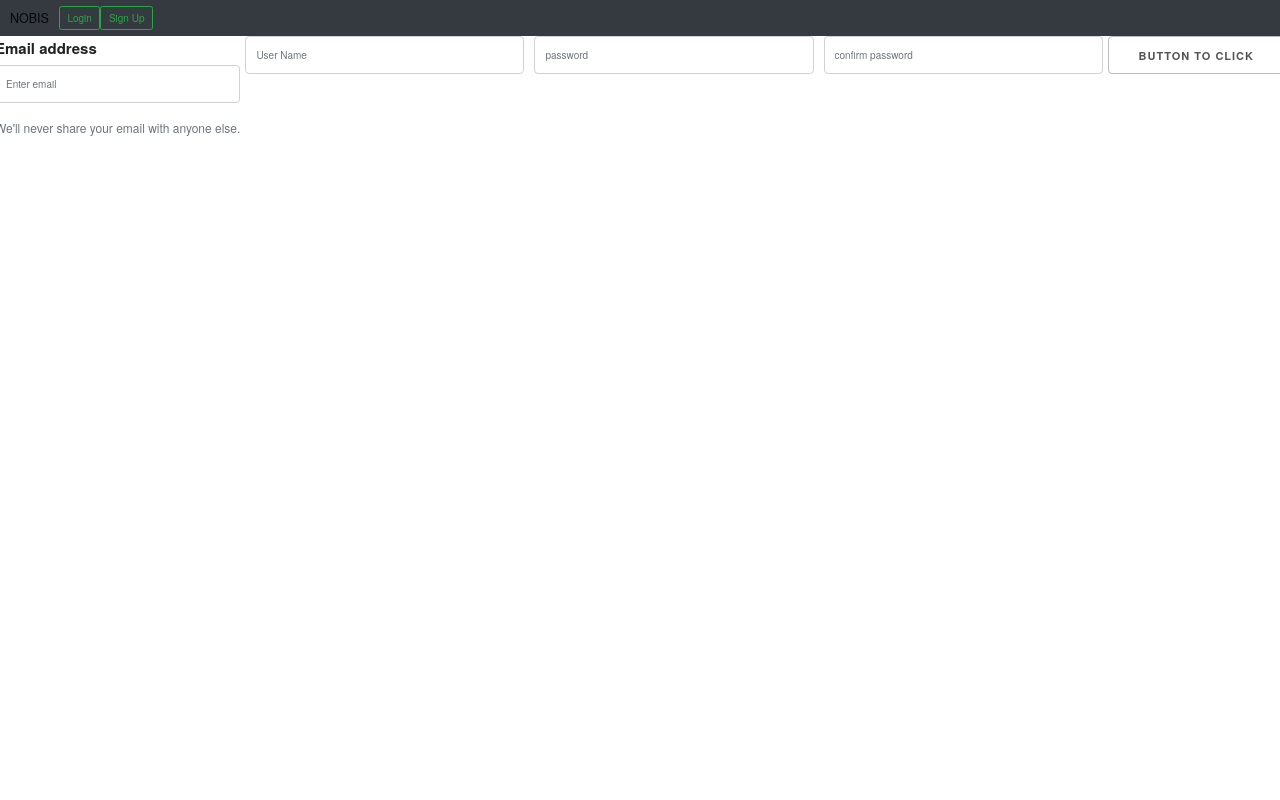
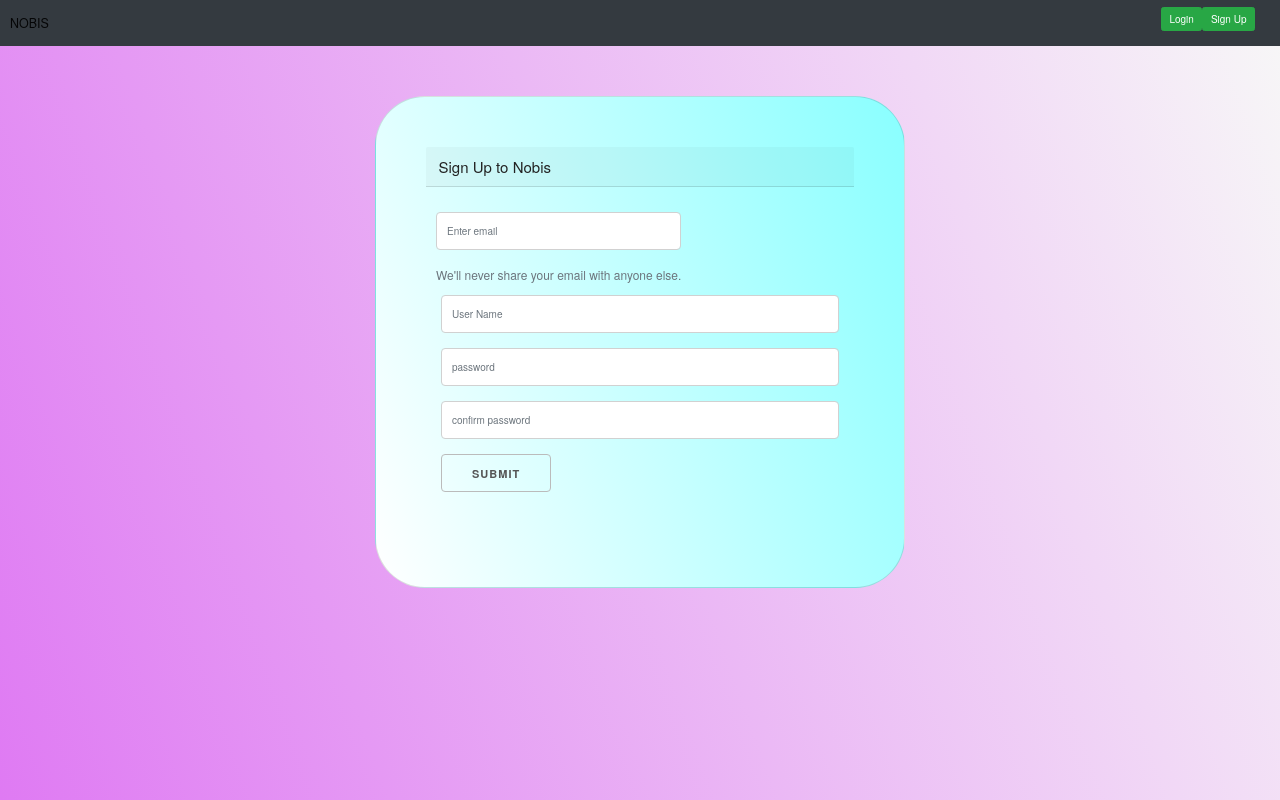
Before and after one commit to jeanshotjack/pro3, a React (Create React App) app in the folder client/: page /signup in a window 1280 px wide. Built offline with nearby package versions, Linux system fonts and the light colour scheme.

Commit message:
Sign Up page almost complete. Nox logo made, will impliment soon

```diff
--- /dev/null
+++ b/client/src/components/CSS/General.css
@@ -0,0 +1,21 @@
+body {
+    background: linear-gradient(70deg, #df7af3, #f7f7f7);
+    color: #514B64;
+    min-height: 100vh;
+  }
+
+  code {
+    background: #fff;
+    padding: 0.2rem;
+    border-radius: 0.2rem;
+    margin: 0 0.3rem;
+  }
+
+  .card {
+    background: linear-gradient(70deg, rgb(255, 255, 255), rgb(137, 255, 255));
+    padding: 5rem;
+    margin: 5rem;
+    border-radius: 5rem;
+    box-shadow: 10rem;
+
+  }
--- a/client/src/components/ImgSlide/Slideshow.js
+++ b/client/src/components/ImgSlide/Slideshow.js
@@ -25,7 +25,7 @@ const Slideshow = () => {
     <div className="slide-container">
       <Fade {...fadeProperties}>
         <div className="each-fade">
-          <div className="image-container" className="center" >
+          <div className="image-container" >
             <img src={fadeImages[0]} height="500" width="500"  />
           </div>
 
--- a/client/src/components/Jumbotron/index.js
+++ /dev/null
@@ -1,14 +0,0 @@
-import React from "react";
-
-function Jumbotron({ children }) {
-  return (
-    <div
-      style={{ height: 300, clear: "both", paddingTop: 120, textAlign: "center" }}
-      className="jumbotron"
-    >
-      {children}
-    </div>
-  );
-}
-
-export default Jumbotron;
--- a/client/src/components/Nav/Navbar.js
+++ b/client/src/components/Nav/Navbar.js
@@ -1,5 +1,6 @@
 import React from 'react';
-import { Navbar, Nav, NavDropdown, Form, FormControl, Button } from 'react-bootstrap';
+import { Navbar, Button } from 'react-bootstrap';
+import "../CSS/General.css";
 
 
 function NavBar(props) {
@@ -10,7 +11,28 @@ function NavBar(props) {
 
   return (
     <div>
+
+      {/* <Navbar class="navbar navbar-expand-lg py-3 navbar-dark bg-dark shadow-sm"> */}
       <Navbar bg="dark" expand="lg">
+        <Navbar.Brand href="#home">NOBIS</Navbar.Brand>
+        <Navbar.Toggle aria-controls="basic-navbar-nav" />
+        <Navbar.Collapse id="basic-navbar-nav">
+          <div className="container-fluid">
+
+            <ul className="navbar-nav ml-auto">
+              <li className="nav-item active"><Button href="/login" variant="success">Login</Button></li>
+
+              <li className="nav-item"><Button href="/signup" variant="success">Sign Up</Button></li>
+            </ul>
+
+
+          </div>
+        </Navbar.Collapse>
+      </Navbar>
+
+
+
+      {/* <Navbar bg="dark" expand="lg">
         <Navbar.Brand href="#home">NOBIS</Navbar.Brand>
         <Navbar.Toggle aria-controls="basic-navbar-nav" />
         <Navbar.Collapse id="basic-navbar-nav">
@@ -22,8 +44,8 @@ function NavBar(props) {
           </Nav>
 
         </Navbar.Collapse>
-      </Navbar>
-    </div>
+      </Navbar> */}
+    </div >
   );
 }
 
--- a/client/src/pages/Main.js
+++ b/client/src/pages/Main.js
@@ -1,9 +1,7 @@
 import React, { Component } from "react";
 import { Link } from "react-router-dom";
 import { Col, Row, Container } from "../components/Grid";
-import Jumbotron from "../components/Jumbotron";
 import AllPosts from "../components/AllPosts";
-
 import API from "../utils/API";
 
 class Main extends Component {
@@ -41,9 +39,7 @@ class Main extends Component {
       <Container fluid>
         <Row>
           <Col size="md-12">
-            <Jumbotron>
-              <h1>NOBIS</h1>
-            </Jumbotron>
+
             {this.state.Post.map((obj, index) => {
               return <AllPosts
                 title={obj.title}
--- a/client/src/pages/NoMatch.js
+++ b/client/src/pages/NoMatch.js
@@ -1,20 +1,17 @@
 import React from "react";
 import { Col, Row, Container } from "../components/Grid";
-import Jumbotron from "../components/Jumbotron";
 
 function NoMatch() {
   return (
     <Container fluid>
       <Row>
         <Col size="md-12">
-          <Jumbotron>
             <h1>404 Page Not Found</h1>
             <h1>
               <span role="img" aria-label="Face With Rolling Eyes Emoji">
                 🙄
               </span>
             </h1>
-          </Jumbotron>
         </Col>
       </Row>
     </Container>
--- a/client/src/pages/SignUpPage.js
+++ b/client/src/pages/SignUpPage.js
@@ -1,27 +1,57 @@
 import React from "react";
-// import API from "../utils/API"
 
 const Signup = (props) => {
   return (
+
+
+    <div className="container">
+      <div className="row justify-content-center">
+        <div className="col-md-8">
+          <div className="card">
+            <div className="card-header">Sign Up to Nobis</div>
+            <div className="card-body"></div>
+
             <form onSubmit>
               <div className="form-row">
+
                 <div className="form-group">
-      <label for="exampleInputEmail1">Email address</label>
-      <input type="email" onChange ={props.handleEmail} className="form-control" id="exampleInputEmail1" aria-describedby="emailHelp" placeholder="Enter email"/>
+                  <div className="col">
+                    <input type="email" onChange={props.handleEmail} className="form-control" id="exampleInputEmail1" aria-describedby="emailHelp" placeholder="Enter email" />
                     <small id="emailHelp" className="form-text text-muted">We'll never share your email with anyone else.</small>
                   </div>
+                </div>
+              </div>
+
+              <div className="form-group">
                 <div className="col">
-        <input type="text" onChange ={props.handleUser} className="form-control" placeholder="User Name" />
+                  <input type="text" onChange={props.handleUser} className="form-control" placeholder="User Name" />
                 </div>
+              </div>
+
+              <div className="form-group">
                 <div className="col">
-        <input type="password" onChange ={props.handlePassword} className="form-control" placeholder="password" />
+                  <input type="password" onChange={props.handlePassword} className="form-control" placeholder="password" />
                 </div>
+              </div>
+
+              <div className="form-group">
                 <div className="col">
-        <input type="password" className="form-control" onChange = {props.handleConfirm} placeholder="confirm password" />
+                  <input type="password" className="form-control" onChange={props.handleConfirm} placeholder="confirm password" />
                 </div>
-      <button type = "submit"> BUTTON TO CLICK </button>
               </div>
+
+              <div className="form-group">
+                <div className="col">
+                  <button type="submit"> Submit </button>
+                </div>
+              </div>
+
+
             </form>
+          </div>
+        </div>
+      </div>
+    </div >
   );
 }
 
--- a/package.json
+++ b/package.json
@@ -22,6 +22,7 @@
     "@pusher/chatkit-server": "^2.4.0",
     "axios": "^0.19.0",
     "body-parser": "^1.19.0",
+    "bootstrap": "^4.4.1",
     "cors": "^2.8.5",
     "dotenv": "^8.2.0",
     "express": "^4.17.1",
```
Also changed, not shown: client/src/components/Footer/Footer.js (added, +44 -0 lines), client/src/components/Nav/Navbar.css (deleted, +0 -11 lines), client/src/pages/Chat.js (+0 -18 lines), 1 other file (tests, documents, lock files or other folders). Lines whose indentation alone changed are shown as unchanged.
